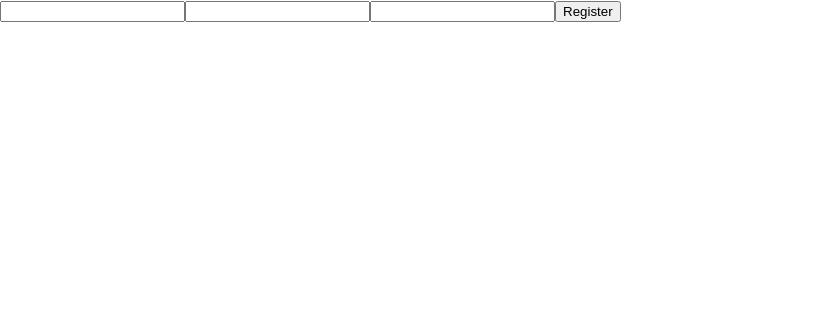
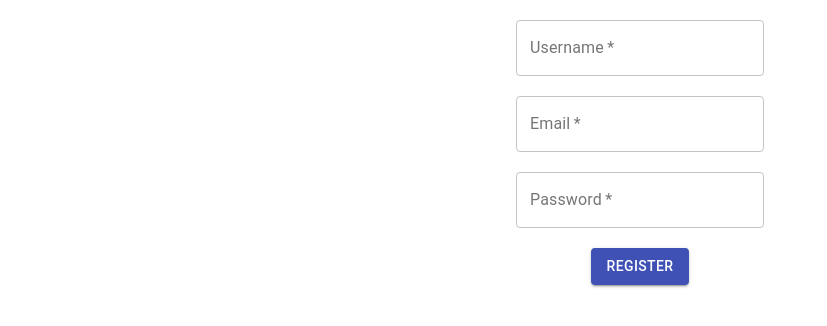
Before and after one commit to daddylunix/KV-Bin, a React (Create React App) app in the folder client/: page /register in a window 1280 px wide. Shown: the top 326 px of the page, without its empty margins (0-827 px from the left). Built offline with nearby package versions, Linux system fonts and the light colour scheme; the HTML template or start-up script is replaced by a standard one.

Commit message:
📈 Register, Login & CreatePaste FRONT-END

```diff
--- a/client/package.json
+++ b/client/package.json
@@ -4,6 +4,7 @@
   "version": "0.1.0",
   "private": true,
   "dependencies": {
+    "@material-ui/core": "^4.12.1",
     "@testing-library/jest-dom": "^5.11.4",
     "@testing-library/react": "^11.1.0",
     "@testing-library/user-event": "^12.1.10",
--- a/client/src/Components/Login.js
+++ b/client/src/Components/Login.js
@@ -1,13 +1,13 @@
 import React, { useState } from 'react';
 import axios from 'axios';
 import Cookies from 'js-cookie';
+import Button from '@material-ui/core/Button';
+import TextField from '@material-ui/core/TextField';
 
 const Login = () => {
     const [ email, setEmail ] = useState("");
     const [ password, setPassword ] = useState("");
     const [ response, setResponse ] = useState("");
-    console.log(email)
-    console.log(password)
     const login = async (e) => {
         e.preventDefault();
         const config = {
@@ -22,12 +22,17 @@ const Login = () => {
     }
     return (
         <div>
+        <br/>
+        <center>
         <form onSubmit={login}>
-        <input type="email" id="email" value={email} onChange={(e) => setEmail(e.target.value)}/>
-        <input type="password" id="password" value={password} onChange={(e) => setPassword(e.target.value)}/>
-        <button type="submit">Login</button>
+        <TextField required type="text" id="outlined-basic" label="Email" variant="outlined" value={email} onChange={(e) => setEmail(e.target.value)}/>
+        <br/><br/>
+        <TextField required type="password" id="outlined-basic" label="Password" variant="outlined" value={password} onChange={(e) =>setPassword(e.target.value)}/>
+        <br/><br/>
+        <Button type="submit" variant="contained" color="primary">Login</Button>
         </form>
         <h2>{JSON.stringify(response.data)}</h2>
+        </center>
         </div>
     )
 }
--- a/client/src/Components/Pages/CreatePaste.js
+++ b/client/src/Components/Pages/CreatePaste.js
@@ -2,7 +2,8 @@ import React, { useState, useEffect } from 'react';
 import axios from 'axios';
 import Cookies from 'js-cookie';
 import { useHistory } from "react-router-dom";
-
+import Button from '@material-ui/core/Button';
+import TextField from '@material-ui/core/TextField';
 
 const CreatePaste = () => {
     const [ response, setResponse ] = useState("");
@@ -27,12 +28,17 @@ const CreatePaste = () => {
     }
     return (
         <div>
-             <form onSubmit={createPaste}>
-            <input required type="text" value={title} placeholder="title" onChange={(e) => setTitle(e.target.value)}/>
+            <center>
+            <h2>Create Paste</h2>
+            <form onSubmit={createPaste}>
+            <TextField required type="text" id="outlined-basic" label="Title" variant="outlined" value={title} onChange={(e) => setTitle(e.target.value)}/>
+            <br/><br/>
             <input required type="text" value={body} placeholder="body" onChange={(e) => setBody(e.target.value)}/>
-            <button type="submit">Submit</button>
+            <br/><br/>
+            <Button type="submit" variant="contained" color="primary">Create</Button>
             </form>
             {JSON.stringify(response)}
+            </center>
         </div>
     )
 }
--- a/client/src/Components/Register.js
+++ b/client/src/Components/Register.js
@@ -1,6 +1,10 @@
 import React, { useState } from 'react';
 import axios from 'axios';
 import Cookies from 'js-cookie';
+import Button from '@material-ui/core/Button';
+import TextField from '@material-ui/core/TextField';
+import Snackbar from '@material-ui/core/Snackbar';
+import SnackbarContent from '@material-ui/core/SnackbarContent';
 
 const Register = () => {
     const [ username, setUsername ] = useState("");
@@ -22,10 +26,16 @@ const Register = () => {
     return (
         <div>
             <form onSubmit={register}>
-            <input required type="text" id="username" value={username} onChange={(e) => setUsername(e.target.value)}/>
-            <input required type="email" id="email" value={email} onChange={(e) => setEmail(e.target.value)}/>
-            <input required type="password" id="password" value={password} onChange={(e) => setPassword(e.target.value)}/>
-            <button type="submit">Register</button>
+            <br/>
+            <center>
+            <TextField required type="text" id="outlined-basic" label="Username" variant="outlined" value={username} onChange={(e) => setUsername(e.target.value)}/>
+            <br/><br/>
+            <TextField required type="text" id="outlined-basic" label="Email" variant="outlined" value={email} onChange={(e) => setEmail(e.target.value)}/>
+            <br/><br/>
+            <TextField required type="password" id="outlined-basic" label="Password" variant="outlined" value={password} onChange={(e) =>setPassword(e.target.value)}/>
+            <br/><br/>
+            <Button type="submit" variant="contained" color="primary">Register</Button>
+            </center>
             </form>
             <h2>{JSON.stringify(response.data)}</h2>
         </div>
```
Also changed, not shown: 1 other file (tests, documents, lock files or other folders).
